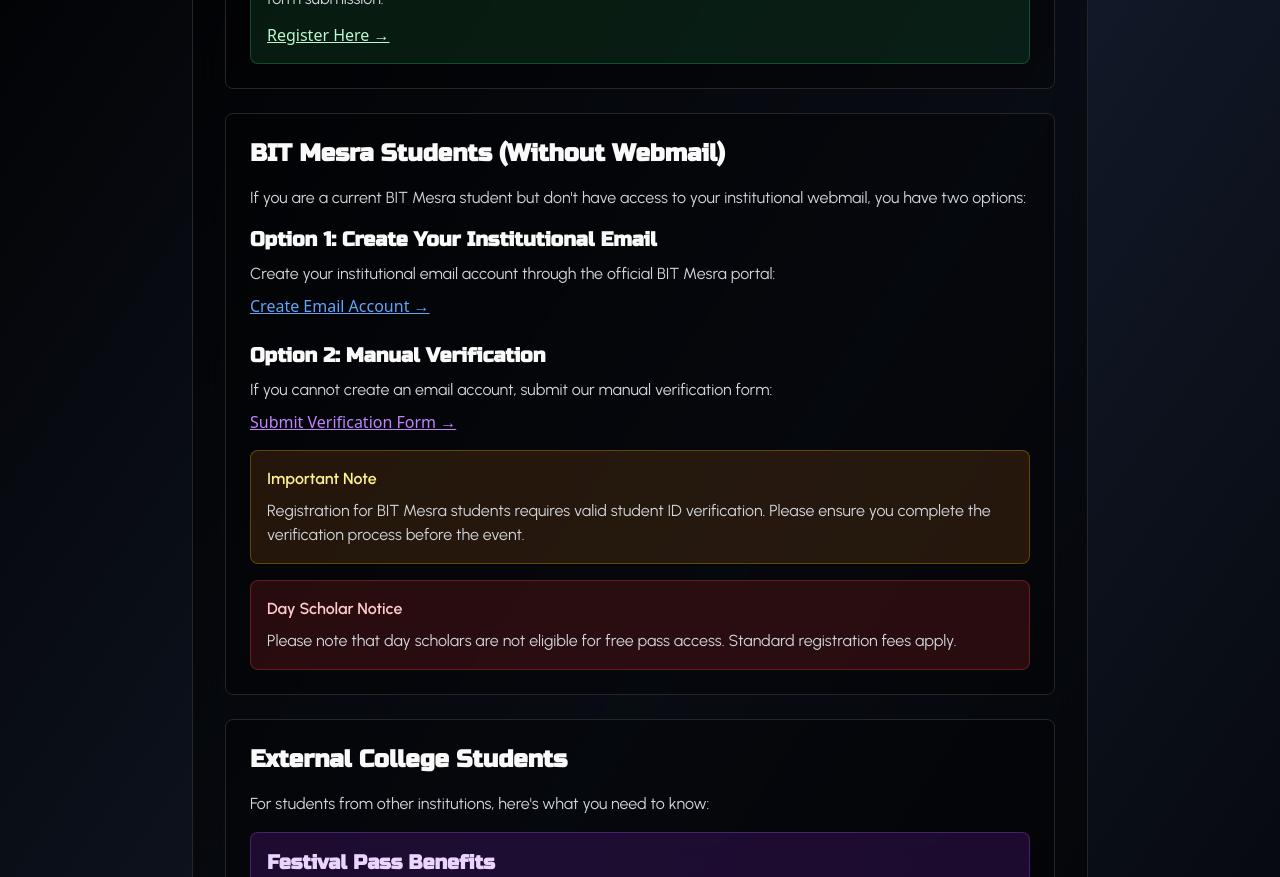
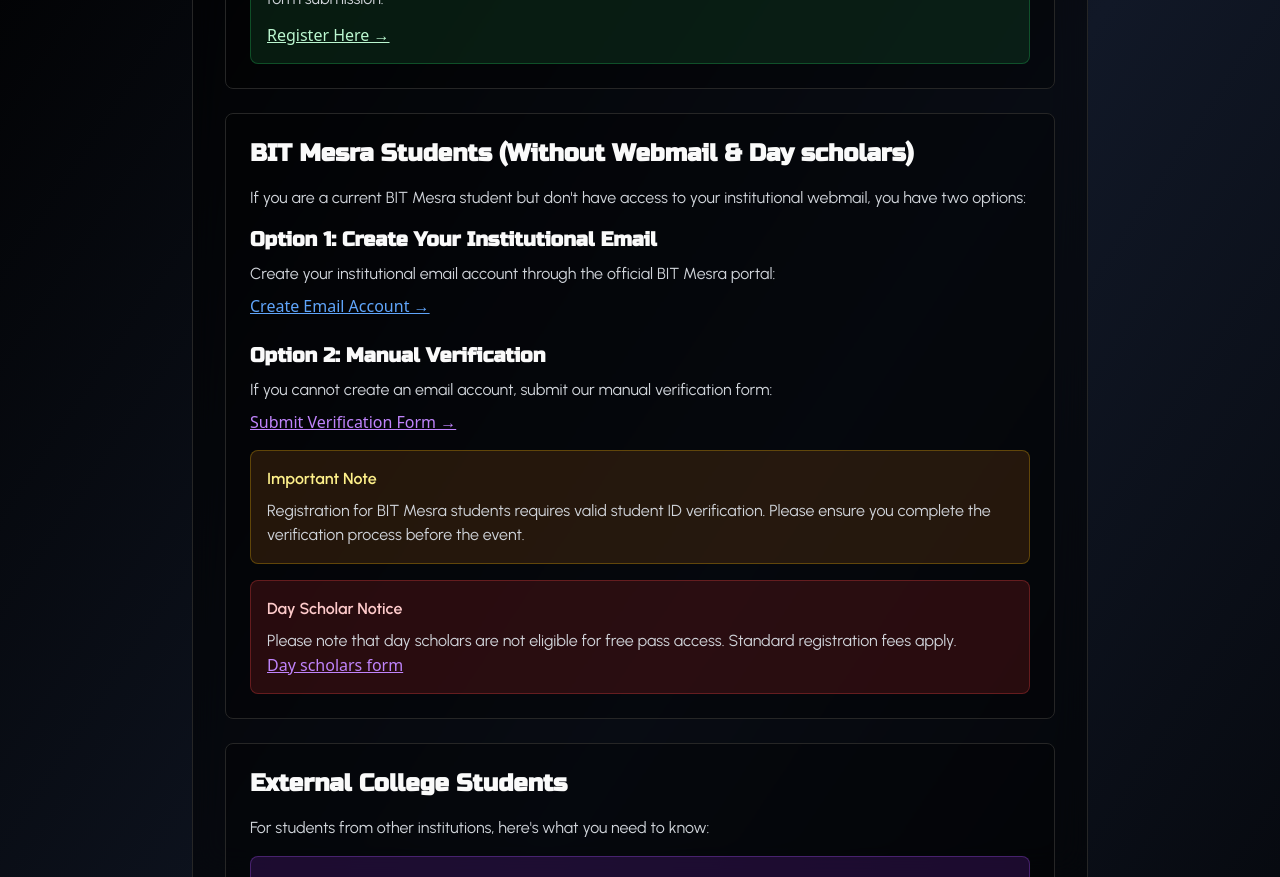
Before and after one commit to bitotsav-fest/website, a Next.js app: page /dashboard/non-bit in a window 1280 px wide. Shown: the part 320-1197 px from the top of the page. Built offline with nearby package versions, Linux system fonts and the light colour scheme; no server answers.

Commit message:
day scholar form added - temporary

```diff
--- a/src/app/dashboard/non-bit/page.js
+++ b/src/app/dashboard/non-bit/page.js
@@ -31,7 +31,7 @@ export default function NonBitPage() {
           </section>
 
           <section className="bg-black/30 p-6 rounded-lg border border-gold/20 mb-6">
-            <h2 className="text-2xl font-semibold text-gold mb-4">BIT Mesra Students (Without Webmail)</h2>
+            <h2 className="text-2xl font-semibold text-gold mb-4">BIT Mesra Students (Without Webmail & Day scholars)</h2>
             <div className="space-y-4">
               <p className="text-gray-300">If you are a current BIT Mesra student but don&apos;t have access to your institutional webmail, you have two options:</p>
               <div className="space-y-6">
@@ -53,6 +53,7 @@ export default function NonBitPage() {
               <div className="mt-4 p-4 bg-red-900/30 border border-red-500/30 rounded-lg">
                 <p className="text-red-200 font-semibold">Day Scholar Notice</p>
                 <p className="text-gray-300 mt-2">Please note that day scholars are not eligible for free pass access. Standard registration fees apply.</p>
+                <a href="https://forms.gle/C5d1riuSV8jEsPHm9" target="_blank" rel="noopener noreferrer" className="inline-block text-purple-400 hover:text-purple-300 underline">Day scholars form</a>
               </div>
             </div>
           </section>
```
